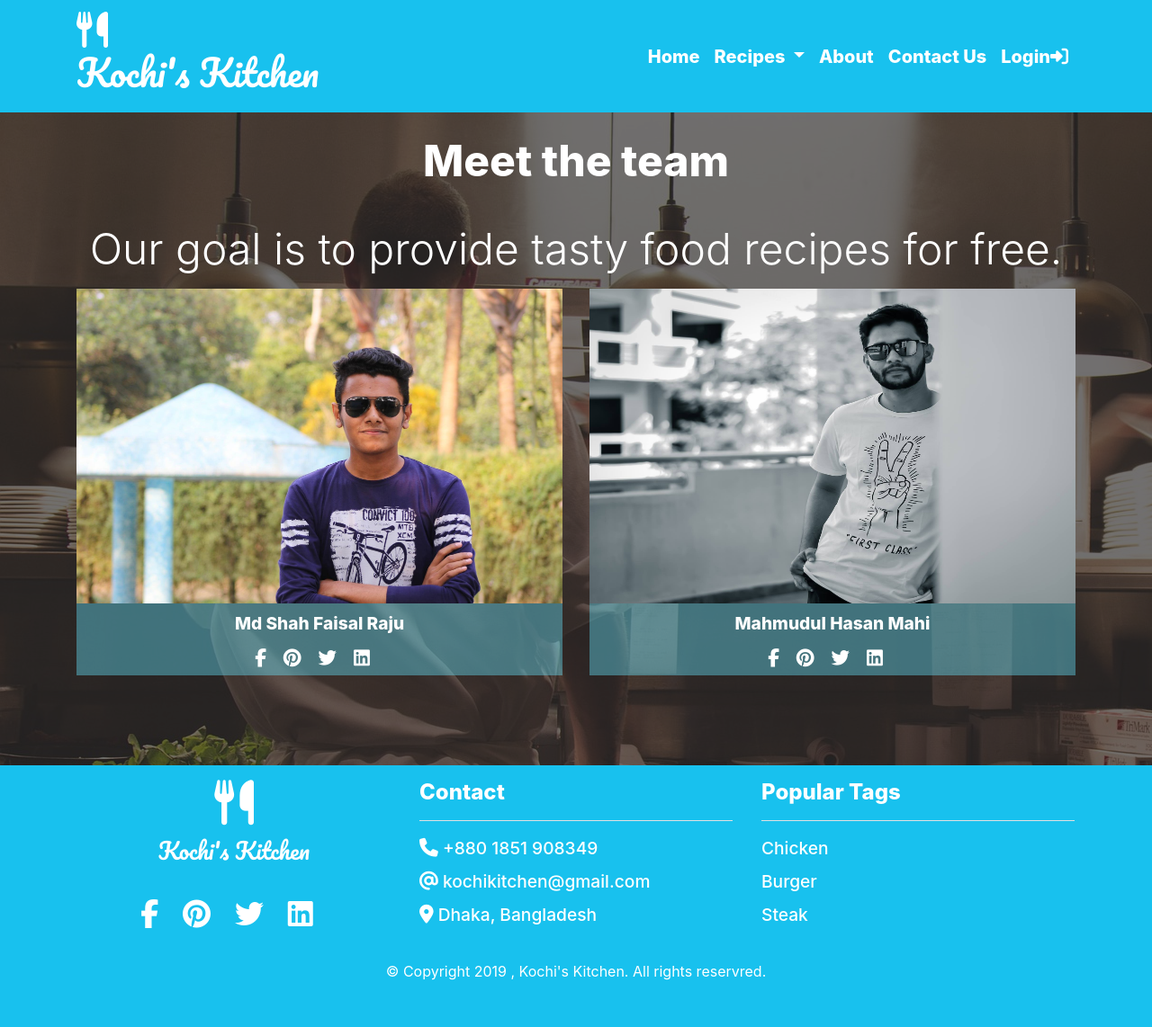
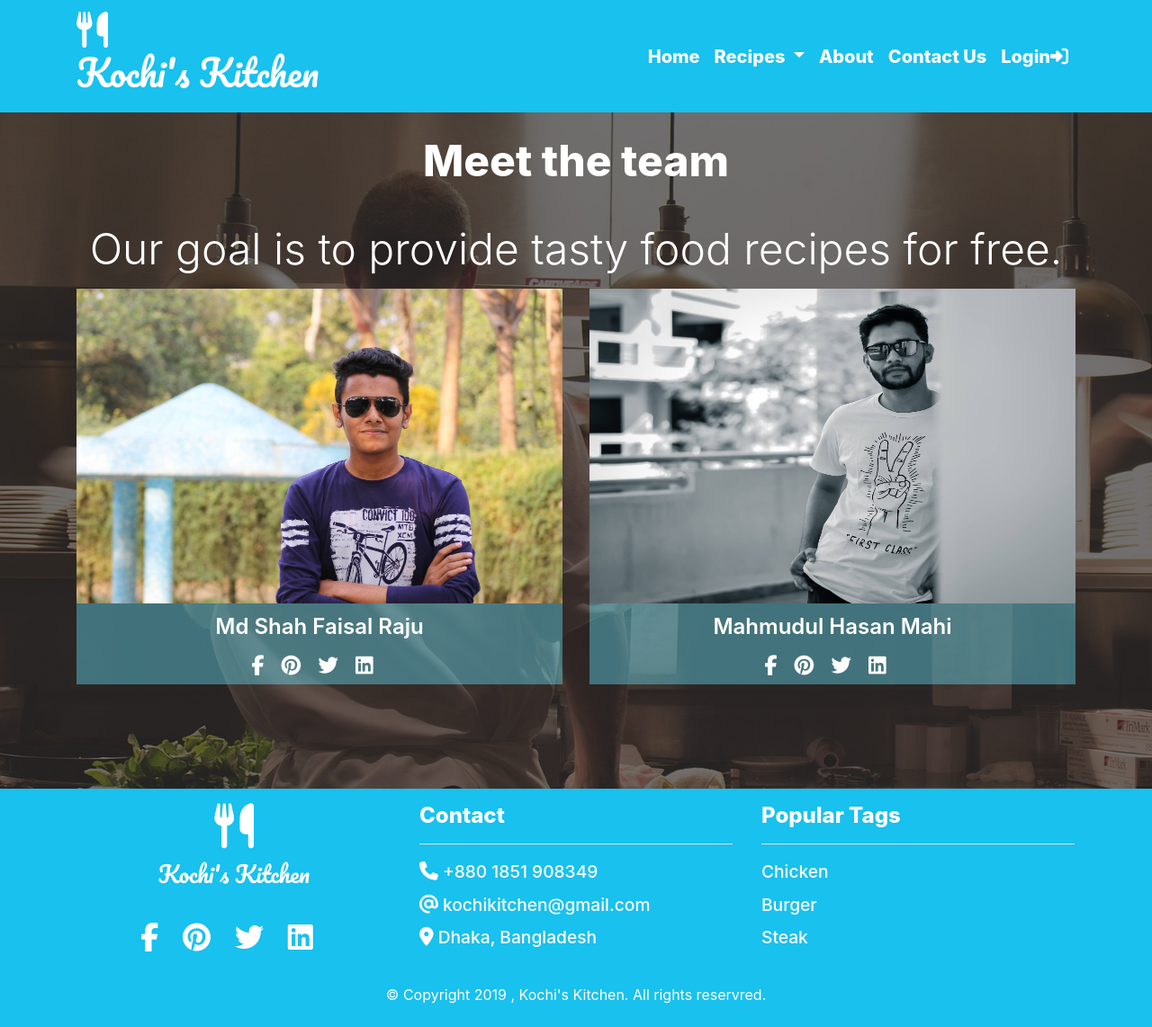
Before and after one commit to raju248/Kochis_Kitchen, a PHP site: page /about.php in a window 1280 px wide. Shown: the whole page at 90% size. Before the commit the page ends 1090 px from the top, so only its background shows below. Run offline with PHP 8.4, Linux system fonts and the light colour scheme; some libraries are stand-ins or nearby versions.

Commit message:
second commit

```diff
--- a/about.php
+++ b/about.php
@@ -1,5 +1,5 @@
 <?php
-    session_start();
+session_start();
 
 ?>
 
@@ -42,9 +42,9 @@
 
 
     <section class="about-content layer">
-        <div class="container">
+        <div class="container  justify-content-center justify-content-sm-between justify-content-md-between">
             <!-- <h2 class="display-4 recipe-section-title text-center">About Us</h2> -->
-<h2 class="display-4 about-section-title text-center px-5">Meet the team</h2>
+            <h2 class="display-4 about-section-title text-center px-5">Meet the team</h2>
             <div class="about-us-intro">
 
                 <p class="display-4 text-center">
@@ -58,7 +58,7 @@
 
             <div class="row justify-content-center">
 
-                <div class="col-6 text-center">
+                <div class="col-lg-6 col-md-6 col-sm-8 col-8 mb-3 text-center">
 
                     <div class="about-us-card">
                         <img src="images/1r.jpg" class="about-us-member-image">
@@ -80,7 +80,7 @@
 
                 </div>
 
-                <div class="col-6 text-center">
+                <div class="col-lg-6 col-md-6 col-sm-8 col-8 mb-3 text-center">
 
                     <div class="about-us-card">
                         <img src="images/1m.jpg" class="about-us-member-image">
--- a/contactus.php
+++ b/contactus.php
@@ -123,7 +123,7 @@ include 'contactus_sql.php';
 
                 <div class="row justify-content-center" style="margin-top : 30px;">
                     <div class="col-6">
-                        <button class="btn btn-message" style="width: 100%; font-size:20px;" type="submit">Sign Up</button>
+                        <button class="btn btn-message" style="width: 100%; font-size:20px;" type="submit">Send Message</button>
                     </div>
                 </div>
 
--- a/css/style.css
+++ b/css/style.css
@@ -150,7 +150,7 @@ a:hover {
 }
 
 .layer3 {
-  background-color: rgba(103, 181, 196, 0.45);
+  background-color: rgba(1, 24, 29, 0.45) !important;
   top: 0;
   left: 0;
   width: 100%;
@@ -520,6 +520,16 @@ li a {
   .footer-section-title {
     font-size: 1rem;
   }
+  .member-social {
+    margin-top: -10px;
+    font-size: 0.5rem;
+}
+  .about-us-member-info {
+    height: 100%;
+    font-size: 1.1rem;
+    font-weight: 600 !important;
+}
+
   .display-4 {
     font-size: 7.5vw !important;
     font-weight: 300;
@@ -558,6 +568,15 @@ li a {
     font-size: 9vw !important;
     font-family: 'Pacifico', cursive;
   }
+  .about-us-member-info {
+    height: 100%;
+    font-size: 1.5rem;
+    font-weight: 600 !important;
+}
+.member-social {
+  margin-top: -10px;
+  font-size: 1.2vw;
+}
   .display-4 {
     font-size: 6.5vw !important;
     font-weight: 300;
@@ -600,6 +619,17 @@ li a {
   .copyright {
     font-size: 1.5vw;
   }
+  .about-us-member-info {
+    height: 100%;
+    font-size: 1.5rem;
+    font-weight: 600 !important;
+}
+
+.member-social {
+  margin-top: -10px;
+  font-size: 0.7rem;
+}
+
 }
 
 /* Large devices (desktops, 992px and up) */
```
